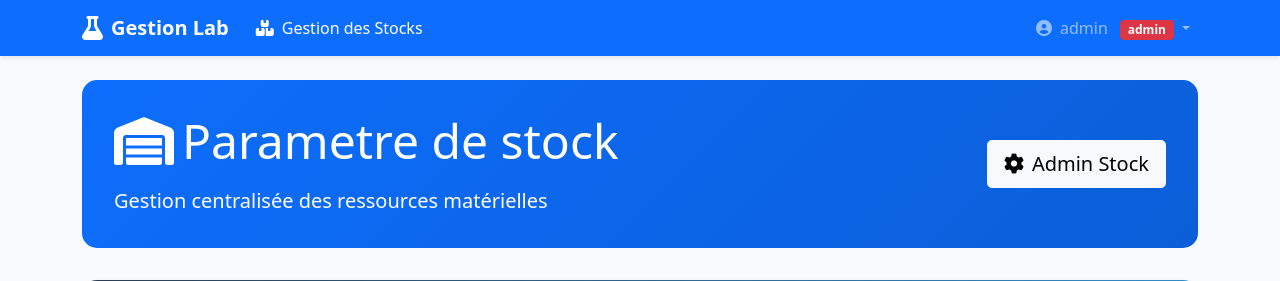
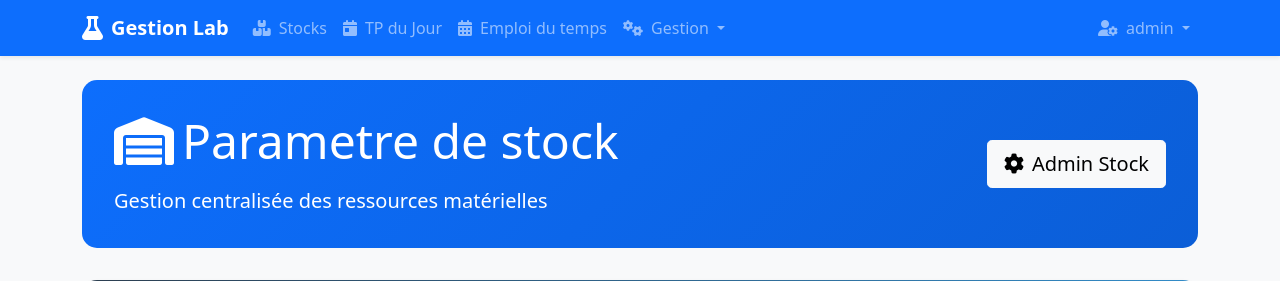
Before and after one commit to 2353523/gestion-lab, a Flask app: page /stocks in a window 1280 px wide. Shown: the top 281 px of the page. Run offline with Flask 3, Linux system fonts and the light colour scheme; a user stored in the database is signed in; data comes from the database, SQL or seed files in the repository; data that the repository does not hold is empty; some libraries are stand-ins or nearby versions.

Commit message:
update 43

```diff
--- a/templates/stock/stock.html
+++ b/templates/stock/stock.html
@@ -51,40 +51,72 @@
                 <span class="fw-bold">Gestion Lab</span>
             </a>
 
-            <button class="navbar-toggler" type="button" data-bs-toggle="collapse" data-bs-target="#navbarStock">
+            <button class="navbar-toggler" type="button" data-bs-toggle="collapse" data-bs-target="#navbarNav">
                 <span class="navbar-toggler-icon"></span>
             </button>
 
-            <div class="collapse navbar-collapse" id="navbarStock">
+            <div class="collapse navbar-collapse" id="navbarNav">
                 <ul class="navbar-nav me-auto">
+                    <!-- Nouvel élément Stocks -->
                     <li class="nav-item">
-                        <a class="nav-link active nav-stock" href="{{ url_for('stocks_overview') }}">
-                            <i class="fas fa-boxes me-2"></i>Gestion des Stocks
+                        <a class="nav-link" href="{{ url_for('stocks_overview') }}">
+                            <i class="fas fa-boxes me-2"></i>Stocks
                         </a>
                     </li>
-                </ul>
 
-                {% if session.user_id %}
-                <ul class="navbar-nav ms-auto">
+                    <li class="nav-item">
+                        <a class="nav-link" href="{{ url_for('index') }}">
+                            <i class="fas fa-calendar-day me-2"></i>TP du Jour
+                        </a>
+                    </li>
+
+                    <li class="nav-item">
+                        <a class="nav-link" href="{{ url_for('emploi') }}">
+                            <i class="fas fa-calendar-alt me-2"></i>Emploi du temps
+                        </a>
+                    </li>
+
                     <li class="nav-item dropdown">
-                        <a class="nav-link dropdown-toggle" href="#" data-bs-toggle="dropdown">
-                            <i class="fas fa-user-circle me-2"></i>{{ session.username }}
-                            <span class="badge bg-{{ 'danger' if session.role == 'admin' else 'primary' }} ms-2">
-                                {{ session.role }}
-                            </span>
+                        <a class="nav-link dropdown-toggle" href="#" id="gestionDropdown" data-bs-toggle="dropdown">
+                            <i class="fas fa-cogs me-2"></i>Gestion
                         </a>
-                        <ul class="dropdown-menu dropdown-menu-end">
-                            <li><a class="dropdown-item" href="{{ url_for('index') }}">
-                                <i class="fas fa-home me-2"></i>Accueil
+                        <ul class="dropdown-menu dropdown-menu-dark">
+                            <li><a class="dropdown-item" href="{{ url_for('liste_professeurs') }}">
+                                <i class="fas fa-chalkboard-teacher me-2"></i>Professeurs
                             </a></li>
+                            <li><a class="dropdown-item" href="{{ url_for('liste_matieres') }}">
+                                <i class="fas fa-book me-2"></i>Matières
+                            </a></li>
+                            <li><a class="dropdown-item" href="{{ url_for('liste_laboratoires') }}">
+                                <i class="fas fa-microscope me-2"></i>Laboratoires
+                            </a></li>
+                            <!-- Nouveau sous-menu Stock -->
                             <li><hr class="dropdown-divider"></li>
-                            <li><a class="dropdown-item text-danger" href="{{ url_for('logout') }}">
-                                <i class="fas fa-sign-out-alt me-2"></i>Déconnexion
+                            <li><a class="dropdown-item" href="{{ url_for('stock_magasin') }}">
+                                <i class="fas fa-warehouse me-2"></i>Stock Magasin
                             </a></li>
                         </ul>
                     </li>
                 </ul>
-                {% endif %}
+
+                <ul class="navbar-nav ms-auto">
+                    <li class="nav-item dropdown">
+                        <a class="nav-link dropdown-toggle" href="#" data-bs-toggle="dropdown">
+                            <i class="fas fa-user-cog me-2"></i>{{ session.username }}
+                        </a>
+                        <ul class="dropdown-menu dropdown-menu-end">
+                            <li><a class="dropdown-item" href="#">
+                                <i class="fas fa-sliders-h me-2"></i>Paramètres
+                            </a></li>
+                            <li><hr class="dropdown-divider"></li>
+                            <li>
+                                <a class="dropdown-item" href="{{ url_for('logout') }}">
+                                    <i class="fas fa-sign-out-alt me-2"></i>Déconnexion
+                                </a>
+                            </li>
+                        </ul>
+                    </li>
+                </ul>
             </div>
         </div>
     </nav>
```
Also changed, not shown: templates/creer_tp.html (+24 -15 lines), templates/editer_tp.html (+24 -15 lines).
